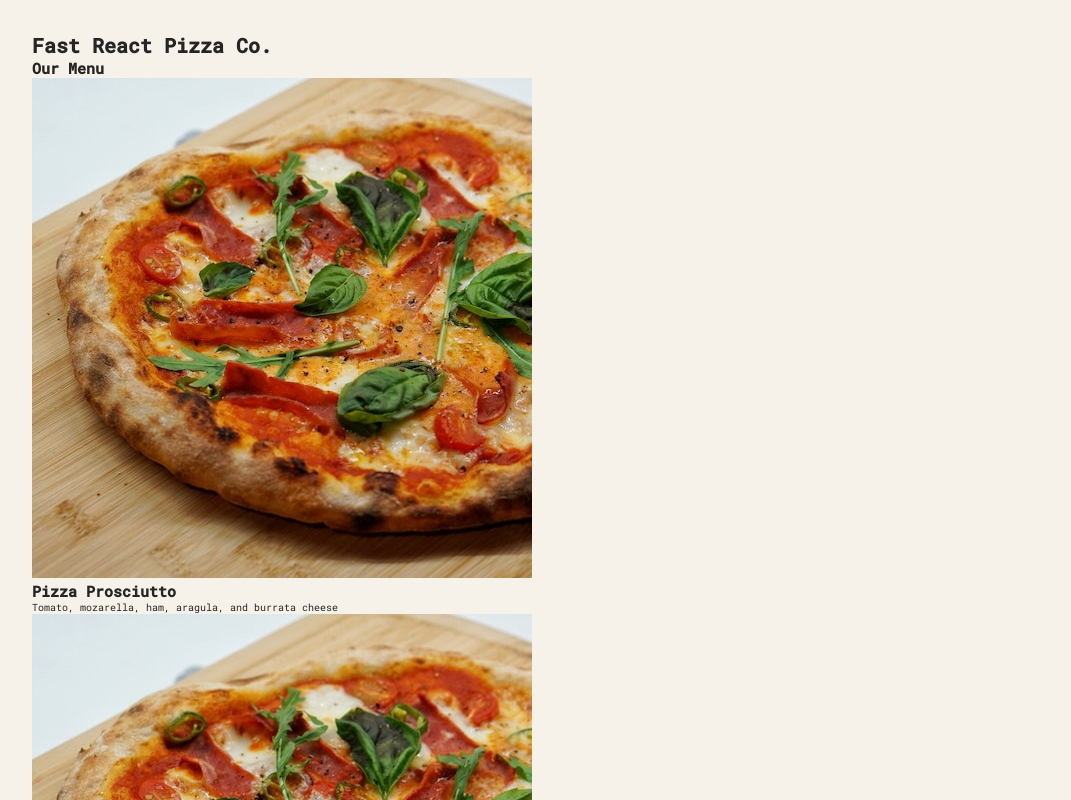
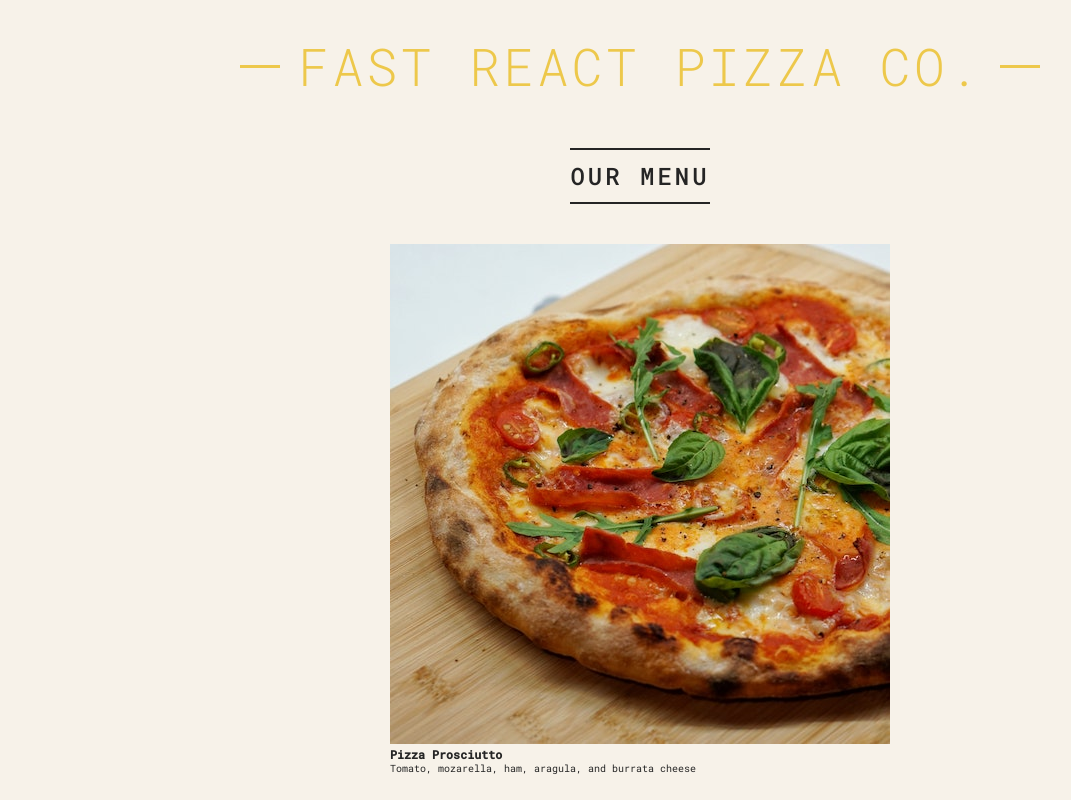
Before and after one commit to StenixDev/byte-boredom, a React (Create React App) app: page / in a window 1280 px wide. Shown: the top 800 px of the page, without its empty margins (0-1071 px from the left). Built offline with nearby package versions, Linux system fonts and the light colour scheme.

Commit message:
styling react application

```diff
--- a/src/index.css
+++ b/src/index.css
@@ -57,7 +57,7 @@ body {
   display: block;
   content: '';
   height: 3px;
-  width: 12rem;
+  width: 4rem;
   background-color: #edc84b;
   position: absolute;
   top: calc(50% - 1px);
--- a/src/index.js
+++ b/src/index.js
@@ -51,7 +51,7 @@ const pizzaData = [
 
 
 function App() {
- return  <div>
+ return  <div className='container'>
   <Header />
   <Menu />
   <Footer />
@@ -59,17 +59,21 @@ function App() {
 }
 
 function Header(){
-  return <h1>Fast React Pizza Co.</h1>
+  // const style = { color: 'red', fontSize: '48px', textTransform: 'uppercase' }
+  const style = {  }
+  return <header className='header'>
+    <h1 style={ style } >Fast React Pizza Co.</h1>
+  </header>
 }
 
 function Menu(){
 
-  return <div>
+  return <main className='menu'>
     <h2>Our Menu</h2>
     <Pizza />
   <Pizza />
   <Pizza />
-    </div>
+    </main>
 
 }
 
@@ -88,7 +92,7 @@ function Footer(){
   //   alert("Sorry we are closed!")
   // }
 
-  return <footer>
+  return <footer className='footer'>
     {
       new Date().toLocaleDateString()
     }. We're currently open</footer>
@@ -98,7 +102,7 @@ function Pizza(){
 
   return <div>
     <img src='pizzas/prosciutto.jpg' alt="prosciutto" />
-    <h2>Pizza Prosciutto</h2>
+    <h3>Pizza Prosciutto</h3>
     <p>Tomato, mozarella, ham, aragula, and burrata cheese </p>
   </div>
 }
```
